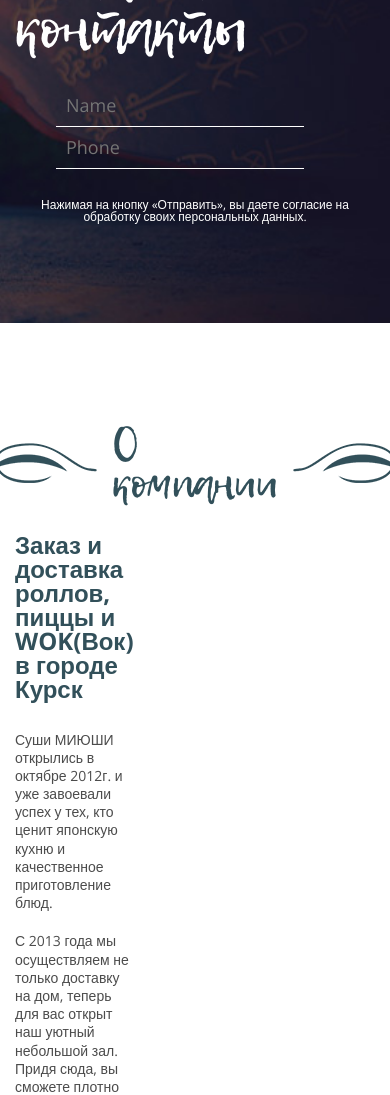
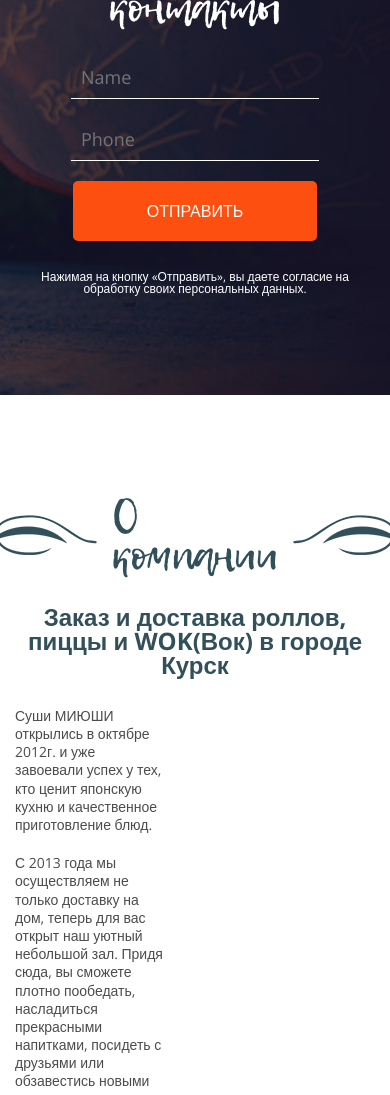
Before and after one commit to ELegek/Miushi, a website: page app/index.html in a window 390 px wide. Shown: the part 5240-6335 px from the top of the page. Drawn offline with nearby package versions, Linux system fonts and the light colour scheme.

Commit message:
Адаптив company

```diff
--- a/app/index.html
+++ b/app/index.html
@@ -783,10 +783,9 @@
         <h3>О компании</h3>
         <img src="img/arrow__right.png" alt="">
       </div>
+      <div class="company__title">Заказ и доставка роллов, пиццы и WOK(Вок) в городе Курск</div>
       <div class="company__wrapper">
         <div class="company__item">
-          <div class="company__title">Заказ и доставка роллов, пиццы и WOK(Вок) в городе Курск</div>
-          <div class="company__text">
           <p>Суши МИЮШИ открылись в октябре 2012г. и уже завоевали успех у тех, кто ценит японскую кухню и
             качественное приготовление блюд.</p>
 
@@ -805,6 +804,13 @@
             и предупреждают клиентов заранее, а при возможных серьезных задержках в связи с дорожной ситуацией
             предложат Вам альтернативу. Мы беремся только за ту работу, которую можем выполнить в срок.</p>
 
+
+        </div>
+        <div class="company__item">
+          <img src="img/foto1.jpg" alt="">
+        </div>
+      </div>
+      <div class="company__text">
         <p>В меню суши МИЮШИ представлено все многообразие японской кухни. Классические суши, и роллы приготовлены в
           соответствии с традиционными рецептами. Для любителей нежных и тающих во рту блюд предлагаются роллы с
           мясом краба, а также для больших любителей копченого угря потрясающий ролл Дракон. Для желающих пробовать
@@ -813,11 +819,6 @@
           видов каждого из этих блюд. Кроме того, меню суши МИЮШИ не ограничено только японской кухней, здесь всегда
           можно заказать горячие и холодные блюда ЛАПША или РИС WOK с различными мясными и рыбными наполнителями,
           салаты, горячие закуски и различные напитки.</p>
-          </div>
-        </div>
-        <div class="company__item">
-          <img src="img/foto1.jpg" alt="">
-        </div>
       </div>
     </div>
   </section>
--- a/app/scss/_media.scss
+++ b/app/scss/_media.scss
@@ -141,6 +141,45 @@
     }
 
     // ============= About =============
+
+    // ============= Contact =============
+    .contact {
+        &__wrapper {
+            text-align: center;
+        }
+
+        &__title {
+            font-size: 40px;
+        }
+
+        &__form {
+            input {
+                margin-bottom: 20px;
+            }
+        }
+
+        .intro__slider-btn {
+            display: block;
+        }
+    }
+
+    // ============= Contact =============
+
+    // ============= Company =============
+    .company {
+        &__wrapper {
+            justify-content: center;
+        }
+        &__item {
+            width: 100%;
+            padding: 0;
+            img {
+                max-width: 100%;
+                height: auto;
+            }
+        }
+    }
+    // ============= Company =============
 
 
 
@@ -294,6 +333,7 @@
 
         .title {
             text-align: center;
+
             h3 {
                 font-size: 38px;
             }
@@ -305,4 +345,13 @@
     }
 
     // ============= About =============
+
+    // ============= Contact =============
+    .contact {
+
+        &__title {
+            font-size: 30px;
+        }
+    }
+    // ============= Contact =============
 }
--- a/app/scss/blocks/company.scss
+++ b/app/scss/blocks/company.scss
@@ -2,13 +2,22 @@
     padding: 100px 0;
     &__wrapper {
         display: flex;
-        justify-content: space-between;
+        justify-content: space-around;
         align-items: center;
+
     }
     &__item {
-       padding: 0px 60px 0px 0px;
+        width: 50%;
+        margin-right: 30px;
+        font-size: 14px;
+        color: #4c4c4c;
+        line-height: 1.3;
+       p {
+           margin-bottom: 20px;
+       }
     }
     &__title {
+        text-align: center;
         font-size: 24px;
         font-weight: 700;
         color: #32505a;
--- a/app/scss/blocks/contact.scss
+++ b/app/scss/blocks/contact.scss
@@ -12,6 +12,9 @@
         margin-bottom: 30px;
     }
     &__form {
+        display: flex;
+        justify-content: space-around;
+        flex-wrap: wrap;
         text-align: center;
         margin-bottom: 30px;
     }
@@ -20,7 +23,6 @@
         border: none;
         border-bottom: 1px solid #fff;
         padding: 10px;
-        margin-right: 30px;
         outline: none;
 
         color: #fff;
```
Also changed, not shown: app/css/blocks/company.min.css, app/css/blocks/contact.min.css, app/css/style.min.css. Lines whose indentation alone changed are shown as unchanged.
